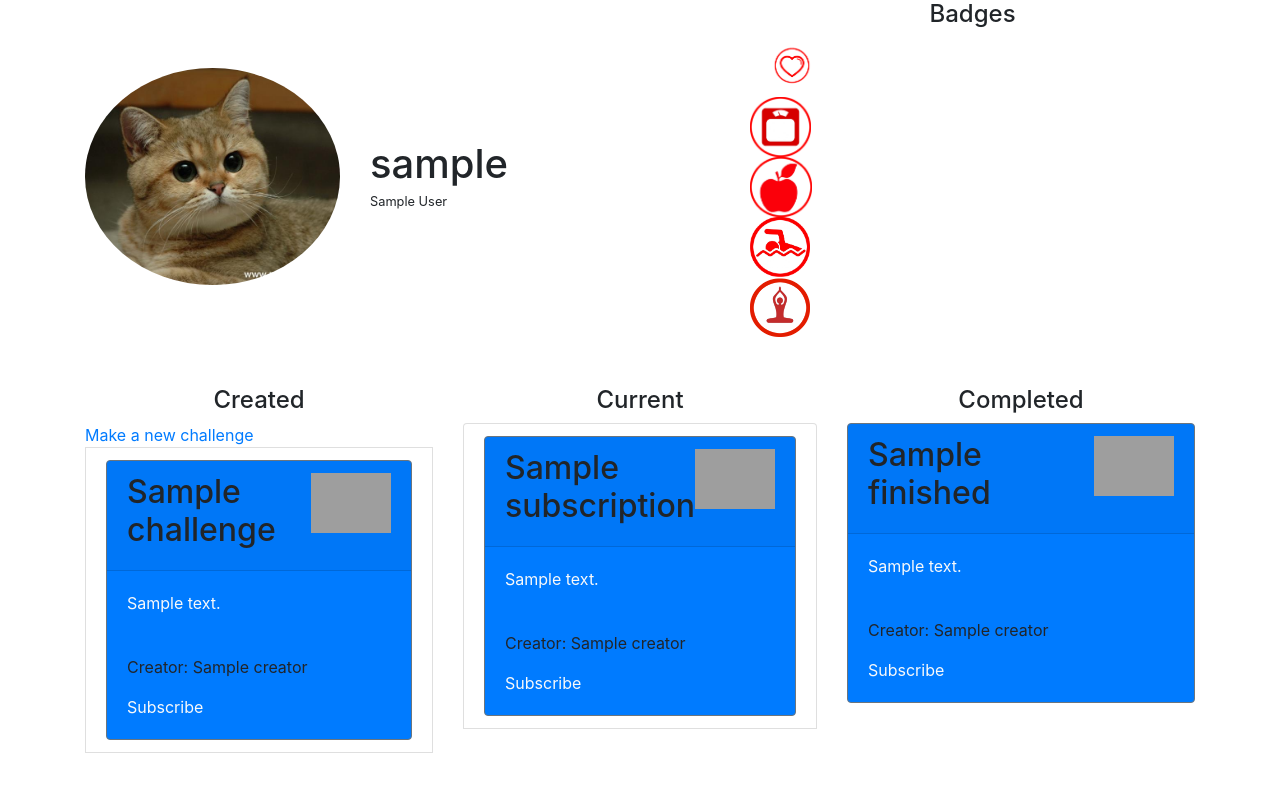
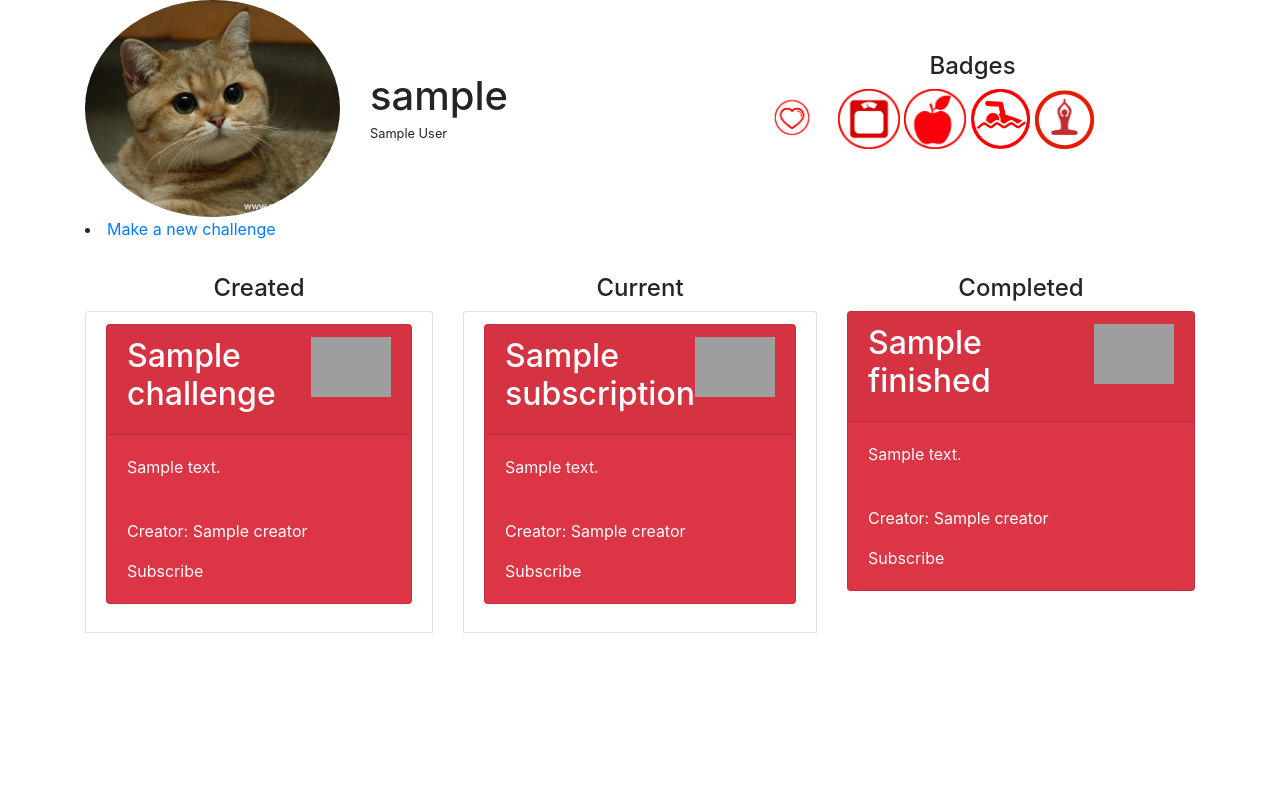
Before and after one commit to NicoleRus/fitness_challenges, a Flask app: page /auth/profile in a window 1280 px wide. Shown: the part 92-884 px from the top of the page. After the commit the page ends 725 px from the top, so only its background shows below. Run offline with Flask 2, Linux system fonts and the light colour scheme; a user stored in the database is signed in; data comes from the database, SQL or seed files in the repository; both versions use the stored data as it was after the commit; a database or web service that is not in the repository returns one stand-in record (values such as "Sample title"); parts of the project's set-up code (start-up, migrations or seed data) failed here and were passed over; some libraries are stand-ins or nearby versions; grey boxes are pictures that could not be loaded.

Commit message:
Brett Push
Aligned badges on profile
Made cards red
moved button out of card list

```diff
--- a/FitnessApp/FitnessApp/templates/auth/profile.html
+++ b/FitnessApp/FitnessApp/templates/auth/profile.html
@@ -18,32 +18,31 @@
                 <ul class="list-unstyled">
                     <li>
                         <img class="img-responsive" style="min-height:60px;height:60px;" src="{{url_for('static', filename='assets/img/icons/cardio.png')}}">
-                    </li>
-                    <li>
+
                         <img class="img-responsive" style="min-height:60px;height:60px;" src="{{url_for('static', filename='assets/img/icons/fitness.png')}}">
-                    </li>
-                    <li>
+
                         <img class="img-responsive" style="min-height:60px;height:60px;" src="{{url_for('static', filename='assets/img/icons/nuitrition.png')}}">
-                    </li>
-                    <li>
+
                         <img class="img-responsive" style="min-height:60px;height:60px;" src="{{url_for('static', filename='assets/img/icons/recreation.png')}}">
-                    </li>
-                    <li>
+
                         <img class="img-responsive" style="min-height:60px;height:60px;" src="{{url_for('static', filename='assets/img/icons/yoga.png')}}">
                     </li>
                 </ul>
             </div>
         </div>
     </div>
+    <div><li><a class="link" href={{url_for('rise.create')}}>Make a new challenge</a></li></div>
     <div class="row" style="margin-top: 3%;">
         <div class="col">
+
             <h2>Created</h2>
             <ul class="list-unstyled">
+
                 <!--Fill this area with the user's challenges they created -->
-                <a class="link" href={{url_for('rise.create')}}>Make a new challenge</a>
+
                 {% for x in user_profile.Challenges %}
                 <li class="list-group-item">
-                    <div class="card bg-primary border-secondary">
+                    <div class="card text-white bg-danger mb-3">
                         <div class="card-header d-flex">
                             <span class="mr-auto h2">
                                 {{x.Name}}
@@ -67,7 +66,7 @@
             <ul class="list-unstyled">
                 {% for x in user_profile.Subscriptions %}
                 <li class="list-group-item">
-                    <div class="card bg-primary border-secondary">
+                    <div class="card text-white bg-danger mb-3">
                         <div class="card-header d-flex">
                             <span class="mr-auto h2">
                                 {{x.Name}}
@@ -90,7 +89,7 @@
             <h2>Completed</h2>
             <ul class="list-unstyled">
                 {% for x in user_profile.Finished %}
-                <div class="card bg-primary border-secondary">
+                <div class="card text-white bg-danger mb-3">
                     <div class="card-header d-flex">
                         <span class="mr-auto h2">
                             {{x.Name}}
--- a/FitnessApp/FitnessApp/templates/challenge/challenges.html
+++ b/FitnessApp/FitnessApp/templates/challenge/challenges.html
@@ -10,7 +10,7 @@
 
     {%for x in challenges%}
 
-            <div class="card bg-primary border-secondary">
+            <div class="card text-white bg-danger mb-3">
                 <div class="card-header d-flex">
                     <span class="mr-auto h2">
                         {{x.Name}}
```
Also changed, not shown: FitnessApp/instance/FitnessApp.sqlite, 2 other files.
